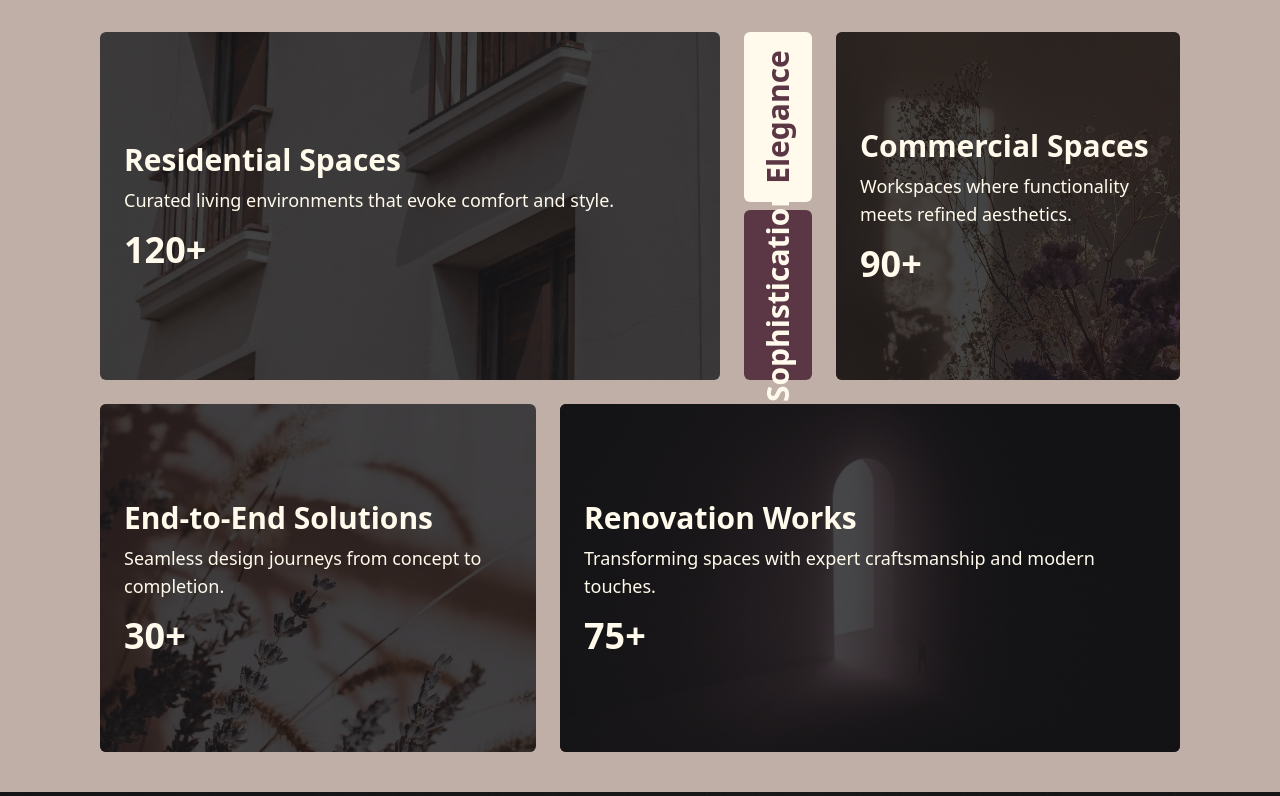
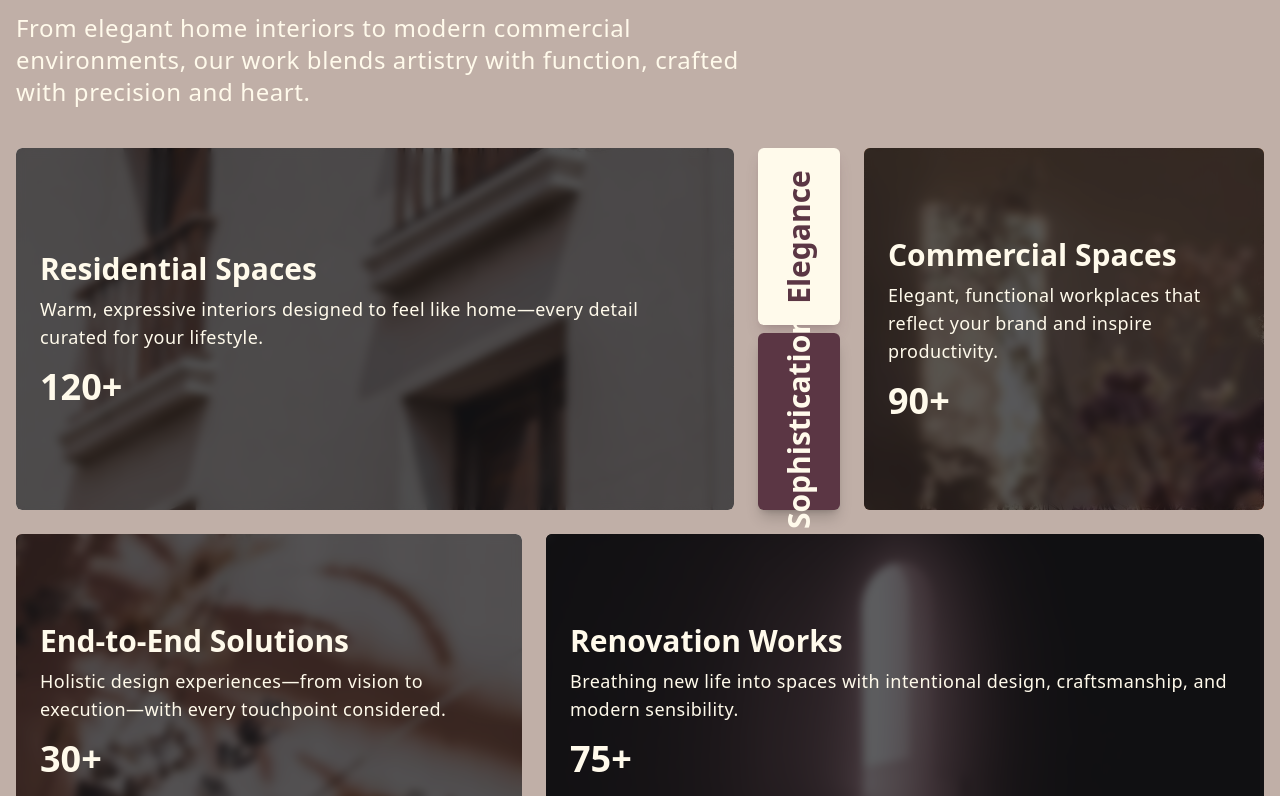
Before and after one commit to AbhiramanKuntimaddi/SPDesignStudio-website, a Next.js app: page / in a window 1280 px wide. Shown: the part 1724-2520 px from the top of the page. Built offline with nearby package versions, Linux system fonts and the light colour scheme.

Commit message:
Fixed some UI elements

```diff
--- a/components/IntroductionSection.tsx
+++ b/components/IntroductionSection.tsx
@@ -36,11 +36,11 @@ const IntroductionSection = () => {
 					{/* Animated Paragraph Text */}
 					<ScrollReveal
 						containerClassName="w-full"
-						textClassName="text-sm sm:text-base md:text-xl lg:text-2xl font-light text-[#fffaeb] leading-relaxed text-left"
+						textClassName="text-sm sm:text-base md:text-xl lg:text-2xl font-light text-[#fffaeb] text-left"
 						enableBlur={true}
 						baseOpacity={0}
 						baseRotation={5}
-						blurStrength={5}>
+						blurStrength={10}>
 						{`At SP Design Studio, we believe interior design is more than aesthetics, it's about crafting meaningful spaces that elevate the way you live, work, and feel.
 Our team of dedicated, experienced designers combines creative insight with technical precision to transform everyday environments into timeless, functional works of art.
 Whether you're envisioning a serene home retreat or a refined commercial space, we collaborate closely to ensure every detail mirrors your identity, values, and lifestyle.`}
--- a/components/Services.tsx
+++ b/components/Services.tsx
@@ -8,26 +8,29 @@ import Image from "next/image";
 const services = [
 	{
 		title: "Residential Spaces",
-		description: "Curated living environments that evoke comfort and style.",
+		description:
+			"Warm, expressive interiors designed to feel like home—every detail curated for your lifestyle.",
 		projects: 120,
 		backgroundImage: "/images/grid-top-left.jpg",
 	},
 	{
 		title: "Commercial Spaces",
-		description: "Workspaces where functionality meets refined aesthetics.",
+		description:
+			"Elegant, functional workplaces that reflect your brand and inspire productivity.",
 		projects: 90,
 		backgroundImage: "/images/grid-top-right.jpg",
 	},
 	{
 		title: "End-to-End Solutions",
-		description: "Seamless design journeys from concept to completion.",
+		description:
+			"Holistic design experiences—from vision to execution—with every touchpoint considered.",
 		projects: 30,
 		backgroundImage: "/images/grid-bottom-left.jpg",
 	},
 	{
 		title: "Renovation Works",
 		description:
-			"Transforming spaces with expert craftsmanship and modern touches.",
+			"Breathing new life into spaces with intentional design, craftsmanship, and modern sensibility.",
 		projects: 75,
 		backgroundImage: "/images/grid-bottom-right.jpg",
 	},
@@ -35,54 +38,55 @@ const services = [
 
 const Service: React.FC = () => {
 	return (
-		<section className="min-h-screen bg-[#c0afa7] p-10 flex flex-col justify-center items-center">
-			{/* Left-Aligned Section Title */}
-			<div className="w-full max-w-7xl md:max-w-8xl lg:max-w-[90%] mb-8">
-				<h2 className="text-4xl font-bold text-[#5b3644] text-left">
-					Comprehensive Design Services
+		<section className="min-h-screen bg-[#c0afa7] py-20 px-4 flex flex-col items-center">
+			<div className="w-full max-w-screen-xl">
+				{/* Title */}
+				<div className="mb-10">
+					<h2 className="text-4xl font-semibold text-[#fffaeb] text-left">
+						Tailored Design Expertise
 					</h2>
-				<p className="mt-4 text-lg text-[#5b3644] font-light">
-					Discover a range of tailored solutions, from renovations to
-					full-scale transformations. Crafted with precision and flair.
+					<p className="mt-4 text-sm lg:text-2xl text-[#fffaeb] font-light tracking-wide max-w-3xl">
+						From elegant home interiors to modern commercial environments, our
+						work blends artistry with function, crafted with precision and
+						heart.
 					</p>
 				</div>
 
-			{/* Grid Layout */}
-			<div className="grid grid-cols-12 md:grid-cols-12 lg:grid-cols-12 gap-6 w-full max-w-7xl md:max-w-8xl lg:max-w-[90%] md:h-[75vh] lg:h-[90vh]">
-				{/* Top-Left Cell */}
+				{/* Grid */}
+				<div className="grid grid-cols-12 gap-6 md:h-[75vh] lg:h-[90vh]">
+					{/* Top-Left */}
 					<motion.div
 						initial={{ opacity: 0, y: 20 }}
 						whileInView={{ opacity: 1, y: 0 }}
-					transition={{ duration: 0.8 }}
+						transition={{ duration: 0.8, type: "spring", stiffness: 200 }}
 						viewport={{ once: true }}
-					className="col-span-12 md:col-span-7 row-span-1 relative rounded-md overflow-hidden flex flex-col justify-center">
-					{/* Background Image */}
+						className="col-span-12 md:col-span-7 relative rounded-md overflow-hidden flex flex-col justify-center">
 						<Image
 							src={services[0].backgroundImage}
 							alt={services[0].title}
 							fill
 							className="object-cover"
 						/>
-					{/* Overlay */}
-					<div className="absolute inset-0 bg-zinc-900 opacity-80"></div>
-					{/* Content */}
+						<div className="absolute inset-0 bg-zinc-900/70 backdrop-blur-sm" />
 						<div className="relative z-10 p-6 text-[#fffaeb]">
-						<h3 className="text-3xl font-bold">{services[0].title}</h3>
-						<p className="mt-2 text-lg">{services[0].description}</p>
+							<h3 className="text-3xl font-semibold">{services[0].title}</h3>
+							<p className="mt-2 text-lg font-light tracking-wide">
+								{services[0].description}
+							</p>
 							<div className="mt-4 text-4xl font-extrabold">
 								<CountUp start={0} end={services[0].projects} duration={2} />+
 							</div>
 						</div>
 					</motion.div>
 
-				{/* Swatch Separator */}
-				<div className="col-span-1 row-span-1 hidden md:flex flex-col gap-2 justify-center items-center">
+					{/* Swatch Column */}
+					<div className="col-span-12 md:col-span-1 hidden md:flex flex-col gap-2 justify-center items-center">
 						<motion.div
 							initial={{ opacity: 0 }}
 							whileInView={{ opacity: 1 }}
 							transition={{ duration: 0.8 }}
 							viewport={{ once: true }}
-						className="bg-[#fffaeb] h-full w-full rounded-md relative flex items-center justify-center">
+							className="bg-[#fffaeb] h-full w-full rounded-md shadow-lg shadow-[#5b3644]/20 relative flex items-center justify-center">
 							<span className="absolute transform -rotate-90 text-[#5b3644] font-semibold text-3xl">
 								Elegance
 							</span>
@@ -92,82 +96,89 @@ const Service: React.FC = () => {
 							whileInView={{ opacity: 1 }}
 							transition={{ duration: 0.8, delay: 0.2 }}
 							viewport={{ once: true }}
-						className="bg-[#5b3644] h-full w-full rounded-md relative flex items-center justify-center">
+							className="bg-[#5b3644] h-full w-full rounded-md shadow-lg shadow-[#000]/20 relative flex items-center justify-center">
 							<span className="absolute transform -rotate-90 text-[#fffaeb] font-semibold text-3xl">
 								Sophistication
 							</span>
 						</motion.div>
 					</div>
 
-				{/* Top-Right Cell */}
+					{/* Top-Right */}
 					<motion.div
 						initial={{ opacity: 0, y: 20 }}
 						whileInView={{ opacity: 1, y: 0 }}
-					transition={{ duration: 0.8 }}
+						transition={{ duration: 0.8, type: "spring", stiffness: 200 }}
 						viewport={{ once: true }}
-					className="col-span-12 md:col-span-4 row-span-1 relative rounded-md overflow-hidden flex flex-col justify-center">
+						className="col-span-12 md:col-span-4 relative rounded-md overflow-hidden flex flex-col justify-center">
 						<Image
 							src={services[1].backgroundImage}
 							alt={services[1].title}
 							fill
 							className="object-cover"
 						/>
-					<div className="absolute inset-0 bg-zinc-900 opacity-80"></div>
+						<div className="absolute inset-0 bg-zinc-900/70 backdrop-blur-sm" />
 						<div className="relative z-10 p-6 text-[#fffaeb]">
-						<h3 className="text-3xl font-bold">{services[1].title}</h3>
-						<p className="mt-2 text-lg">{services[1].description}</p>
+							<h3 className="text-3xl font-semibold">{services[1].title}</h3>
+							<p className="mt-2 text-lg font-light tracking-wide">
+								{services[1].description}
+							</p>
 							<div className="mt-4 text-4xl font-extrabold">
 								<CountUp start={0} end={services[1].projects} duration={2} />+
 							</div>
 						</div>
 					</motion.div>
 
-				{/* Bottom-Left Cell */}
+					{/* Bottom-Left */}
 					<motion.div
 						initial={{ opacity: 0, y: 20 }}
 						whileInView={{ opacity: 1, y: 0 }}
-					transition={{ duration: 0.8 }}
+						transition={{ duration: 0.8, type: "spring", stiffness: 200 }}
 						viewport={{ once: true }}
-					className="col-span-12 md:col-span-5 row-span-1 relative rounded-md overflow-hidden flex flex-col justify-center">
+						className="col-span-12 md:col-span-5 relative rounded-md overflow-hidden flex flex-col justify-center">
 						<Image
 							src={services[2].backgroundImage}
 							alt={services[2].title}
 							fill
 							className="object-cover"
 						/>
-					<div className="absolute inset-0 bg-zinc-900 opacity-80"></div>
+						<div className="absolute inset-0 bg-zinc-900/70 backdrop-blur-sm" />
 						<div className="relative z-10 p-6 text-[#fffaeb]">
-						<h3 className="text-3xl font-bold">{services[2].title}</h3>
-						<p className="mt-2 text-lg">{services[2].description}</p>
+							<h3 className="text-3xl font-semibold">{services[2].title}</h3>
+							<p className="mt-2 text-lg font-light tracking-wide">
+								{services[2].description}
+							</p>
 							<div className="mt-4 text-4xl font-extrabold">
 								<CountUp start={0} end={services[2].projects} duration={2} />+
 							</div>
 						</div>
 					</motion.div>
 
-				{/* Bottom-Right Cell */}
+					{/* Bottom-Right */}
 					<motion.div
 						initial={{ opacity: 0, y: 20 }}
 						whileInView={{ opacity: 1, y: 0 }}
-					transition={{ duration: 0.8 }}
+						transition={{ duration: 0.8, type: "spring", stiffness: 200 }}
 						viewport={{ once: true }}
-					className="col-span-12 md:col-span-7 row-span-1 relative rounded-md overflow-hidden flex flex-col justify-center">
+						className="col-span-12 md:col-span-7 relative rounded-md overflow-hidden flex flex-col justify-center">
 						<Image
 							src={services[3].backgroundImage}
 							alt={services[3].title}
 							fill
 							className="object-cover"
 						/>
-					<div className="absolute inset-0 bg-zinc-900 opacity-80"></div>
+						<div className="absolute inset-0 bg-zinc-900/70 backdrop-blur-sm" />
 						<div className="relative z-10 p-6 text-[#fffaeb]">
-						<h3 className="text-3xl font-bold">{services[3].title}</h3>
-						<p className="mt-2 text-lg">{services[3].description}</p>
+							<h3 className="text-3xl font-semibold">{services[3].title}</h3>
+							<p className="mt-2 text-lg font-light tracking-wide">
+								{services[3].description}
+							</p>
 							<div className="mt-4 text-4xl font-extrabold">
 								<CountUp start={0} end={services[3].projects} duration={2} />+
 							</div>
 						</div>
 					</motion.div>
 				</div>
+			</div>
 		</section>
 	);
 };
```
Lines whose indentation alone changed are shown as unchanged.
